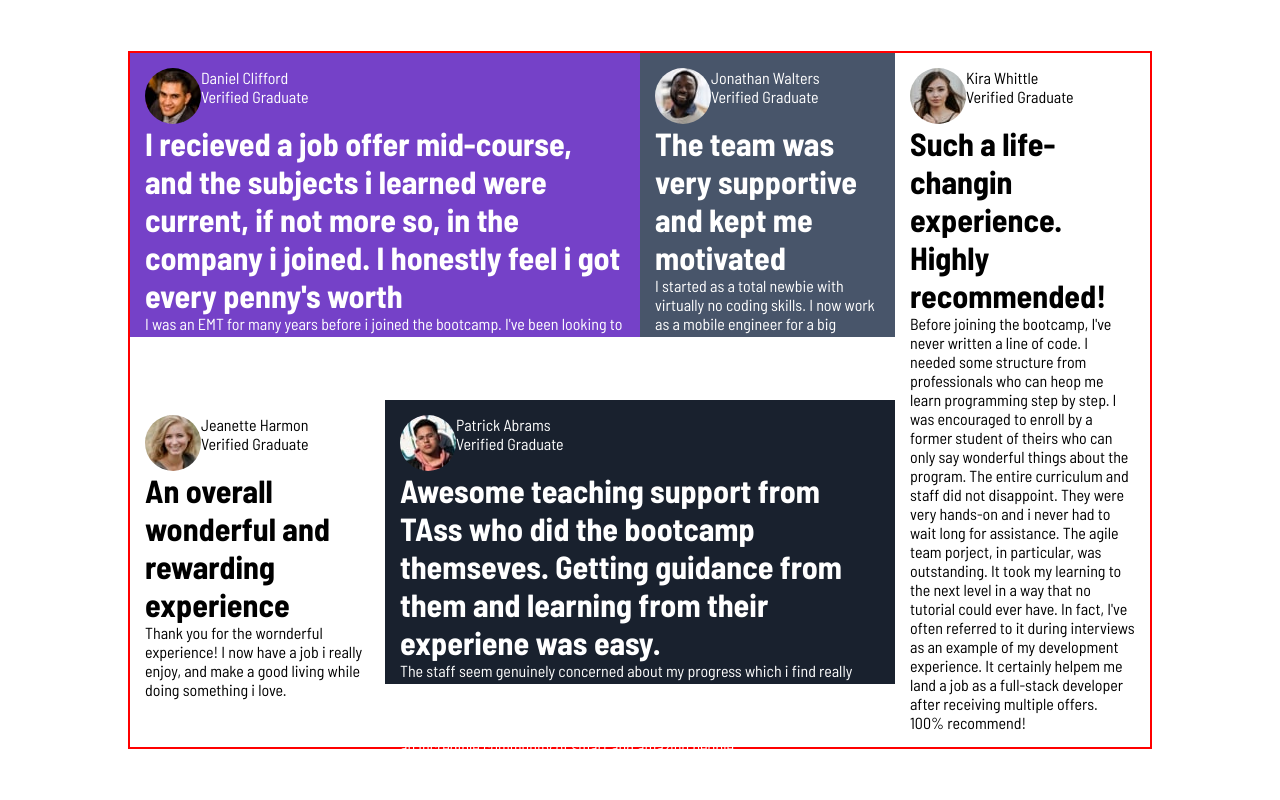
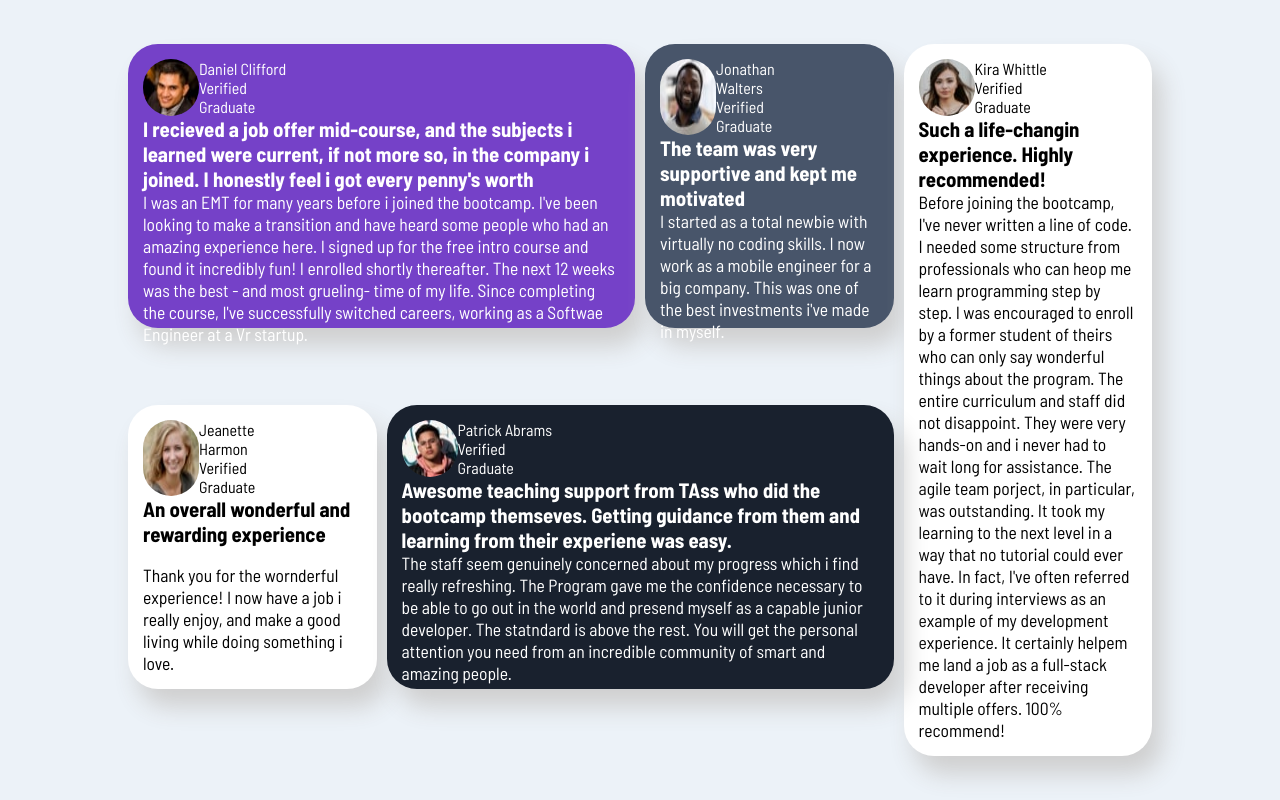
Before and after one commit to Brahmasura/frontendTerah, a React (Vite) app: page / in a window 1280 px wide. Built offline with nearby package versions, Linux system fonts and the light colour scheme.

Commit message:
final design done

```diff
--- a/src/App.module.scss
+++ b/src/App.module.scss
@@ -3,37 +3,37 @@
   display: flex;
   justify-content: center;
   align-items: center;
+  background: hsl(210, 46%, 95%);
   .container {
     width: 80vw;
-    // height: 75vh;
-    border: 2px solid red;
     display: grid;
     grid-template-columns: repeat(4, 1fr);
     grid-template-rows: repeat(2, 1fr);
+    grid-gap: 10px;
 
     .first {
       grid-column: 1 / span 2;
       grid-row: 1;
-      height:35.5vh;
+      height: 35.5vh;
     }
 
     .second {
       grid-column: 3;
       grid-row: 1;
-      height:35.5vh;
+      height: 35.5vh;
     }
 
     .third {
       grid-row: 1 / span 2;
     }
 
-    .fourth{
-      height:35.5vh;
+    .fourth {
+      height: 35.5vh;
     }
 
     .fifth {
       grid-column: 2 / span 2;
-      height:35.5vh;
+      height: 35.5vh;
     }
   }
 }
--- a/src/component/card/Card.jsx
+++ b/src/component/card/Card.jsx
@@ -7,15 +7,16 @@ const Card = ({ image, name, title, description, color, paraColor }) => {
         <div className={style.introBox}>
           <img src={image} alt="the image" />
           <div className={style.nameDiv}>
-            <p style={{color: paraColor}}>{name}</p>
-            <p style={{color: paraColor}}>Verified Graduate</p>
+            <p style={{ color: paraColor }}>{name}</p>
+            <p style={{ color: paraColor }}>Verified Graduate</p>
           </div>
         </div>
 
-        <h1 style={{ color: paraColor }}>{title}</h1>
-        <p style={{ color: paraColor }}>{description}</p>
+        <div className={style.textDiv}>
+          <h1 style={{ color: paraColor }}>{title}</h1>
+          <p style={{ color: paraColor }}>{description}</p>
+        </div>
       </div>
-
     </>
   );
 };
--- a/src/component/card/card.module.scss
+++ b/src/component/card/card.module.scss
@@ -4,9 +4,13 @@
   align-items: start;
   padding: 15px;
   height: 100%;
+  border-radius: 30px;
+  box-shadow: 10px 18px 24px hsl(0, 0%, 81%);
 
   .introBox {
     display: flex;
+    justify-content: space-between;
+    width: 12vw;
 
     img {
       border-radius: 100px;
@@ -15,16 +19,25 @@
     .nameDiv {
       display: flex;
       flex-direction: column;
+      font-family: "Barlow Semi Condensed", sans-serif;
     }
   }
 
+  .textDiv {
+    display: flex;
+    flex-direction: column;
+    justify-content: space-between;
+    height: calc(100% - 75px);
     h1 {
       font-family: "Barlow Semi Condensed", sans-serif;
+      font-size: 1.3rem;
       margin-bottom: 0;
     }
 
     p {
       font-family: "Barlow Semi Condensed", sans-serif;
       margin-bottom: 0;
+      font-size: 1.1rem;
     }
   }
+}
```
Lines whose indentation alone changed are shown as unchanged.
